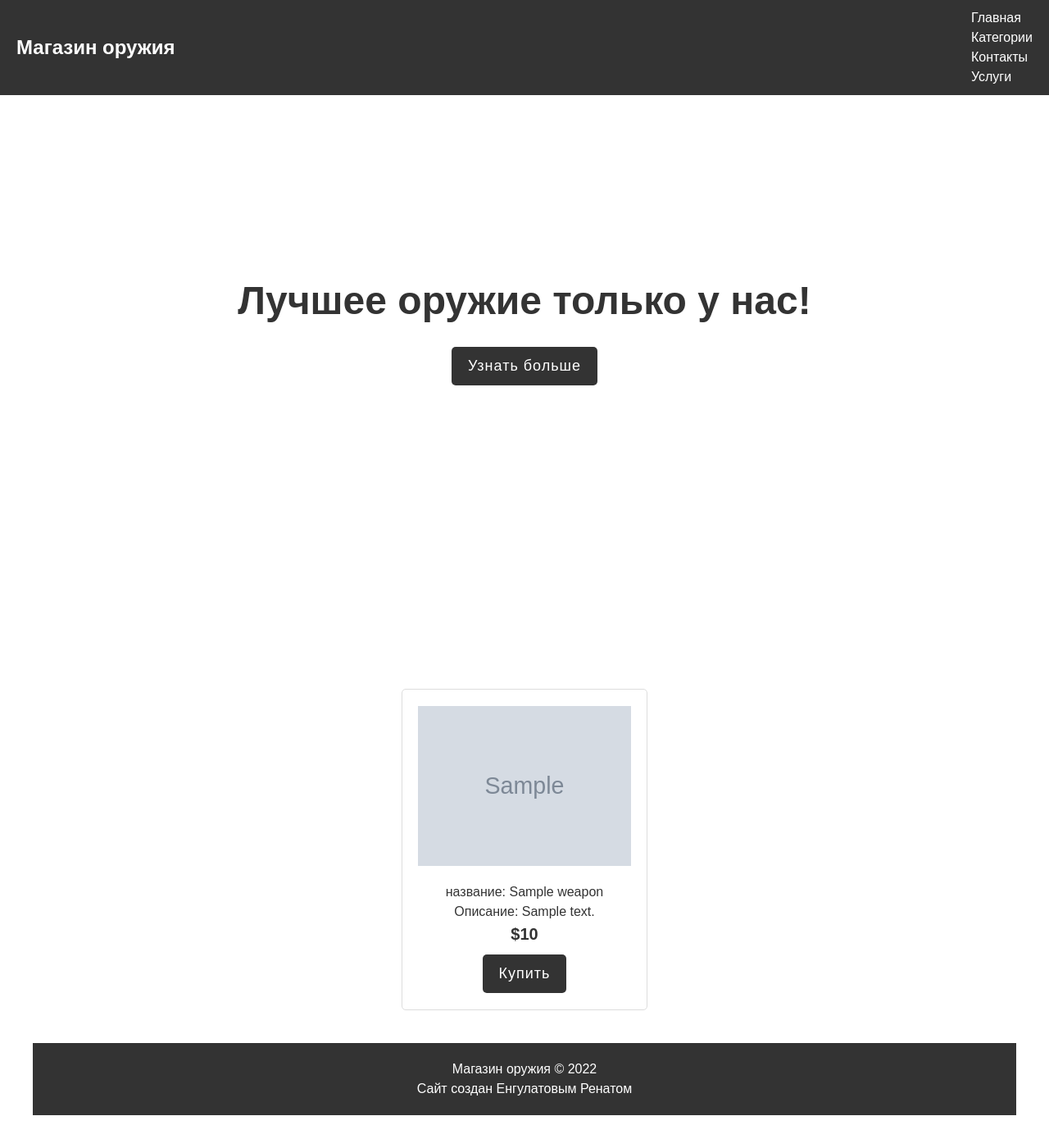
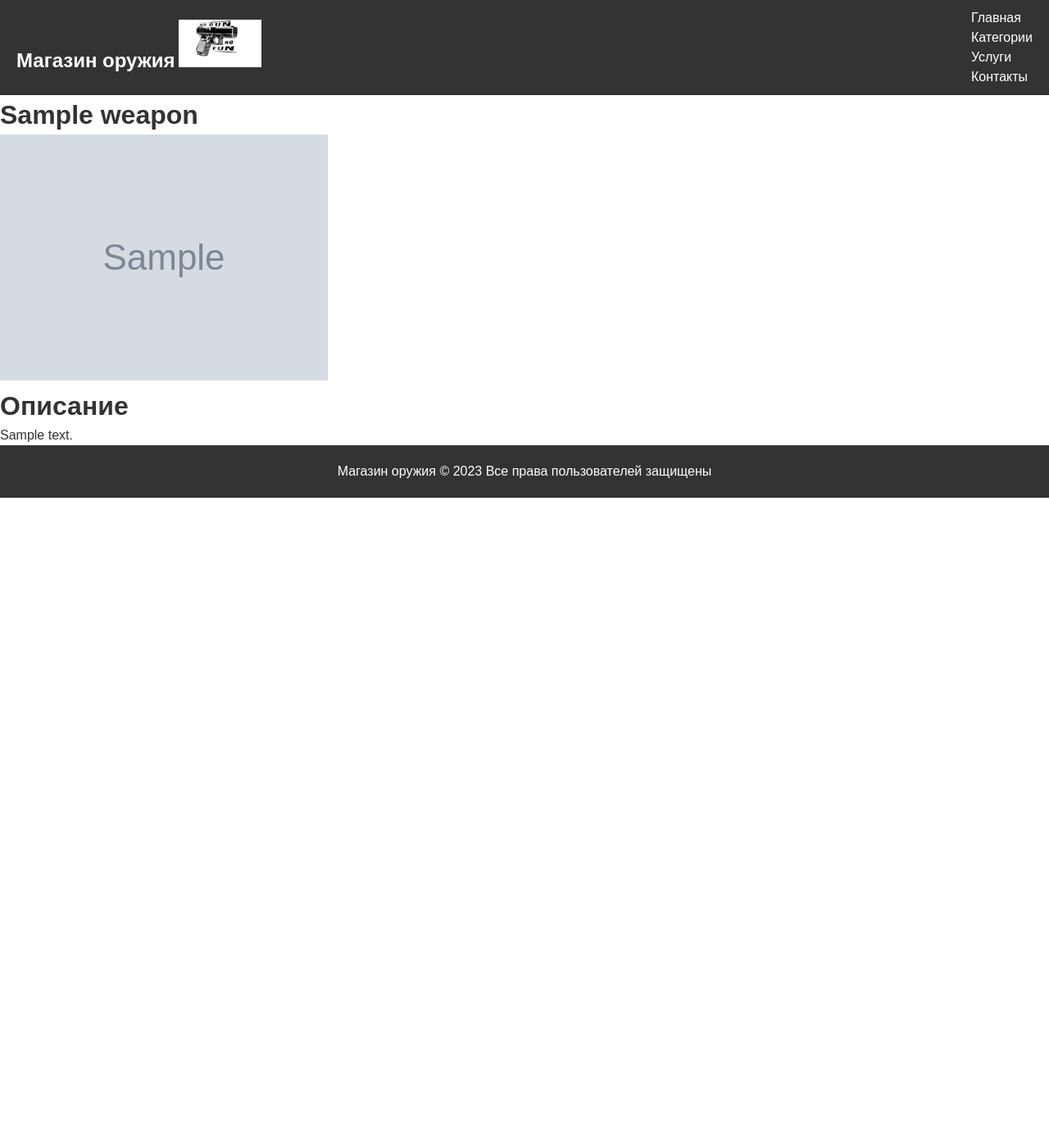
Before and after one commit to PatyHard/123, a Django app: page /weapons-shop/weapon/1/ in a window 1280 px wide. Shown: the whole page at 82% size. After the commit the page ends 607 px from the top, so only its background shows below. Run offline with Django 4.2, Linux system fonts and the light colour scheme; tables that the repository leaves empty hold one stand-in row (values such as "Sample post"); grey boxes marked "Sample" are stand-in pictures.

Commit message:
add contact page and update weapon_detail.html

```diff
--- a/gunshop/settings.py
+++ b/gunshop/settings.py
@@ -80,7 +80,7 @@ USE_I18N = True
 
 USE_TZ = True
 
-STATIC_URL = 'static/'
+STATIC_URL = '/static/'
 MEDIA_URL = 'media/'
 MEDIA_ROOT = os.path.join(BASE_DIR, 'media/')
 DEFAULT_AUTO_FIELD = 'django.db.models.BigAutoField'
--- a/static/index/style.css
+++ b/static/index/style.css
@@ -31,7 +31,7 @@ header {
   justify-content: space-between;
   align-items: center;
   padding: 10px 20px;
-  position: fixed;
+  /*position: fixed;*/
 }
 
 .logo a {
@@ -150,3 +150,45 @@ footer {
   text-align: center;
   padding: 20px;
 }
+
+.slider-container {
+  max-width: 1348px;
+  position: relative;
+  width: 100%;
+  height: 400px;
+  overflow: hidden;
+  z-index: 1;
+}
+
+.slider {
+  position: absolute;
+  width: 100%;
+  height: 100%;
+  display: flex;
+  animation: slide 10s infinite;
+  padding: 5px;
+  z-index: 2;
+}
+
+.slider img {
+  width: 100%;
+  height: auto;
+}
+
+@keyframes slide {
+  0%, 20% {
+    transform: translateX(0%);
+  }
+  25%, 45% {
+    transform: translateX(-100%);
+  }
+  50%, 70% {
+    transform: translateX(-200%);
+  }
+}
+
+.photo {
+
+  max-height: 500px;
+
+}
--- a/templates/index.html
+++ b/templates/index.html
@@ -24,7 +24,7 @@
               <li><a href="#">Другое</a></li>
             </ul>
           </li>
-          <li><a href="#">Контакты</a></li>
+          <li><a href="{% url 'weapons:contact' %}">Контакты</a></li>
           <li>
             <a href="#">Услуги</a>
             <ul>
--- a/templates/weapons/weapon_detail.html
+++ b/templates/weapons/weapon_detail.html
@@ -1,63 +1,66 @@
 <!DOCTYPE html>
 <html lang="en">
+
 <head>
-    <meta charset="UTF-8" />
-    <meta name="viewport" content="width=device-width, initial-scale=1.0" />
+  <meta charset="UTF-8">
+  <meta name="viewport" content="width=device-width, initial-scale=1.0">
   <title>Магазин оружия</title>
   {% load static %}
    <link rel="stylesheet" href="{% static 'index/style.css' %}">
+<!--  <link rel="shortcut icon" href="../image/лого.jpg" type="image/x-icon" />-->
 </head>
+
 <body>
   <header>
     <div class="logo">
-        <a href="#">Магазин оружия</a>
+      <a href="../index.html">Магазин оружия</a>
+      <img class="logo1" src="{% static 'images/logo.jpg' %}" alt="connect">
     </div>
     <nav>
       <ul>
-          <li><a href="#">Главная</a></li>
+        <li><a href="{% url 'weapons:index' %}">Главная</a></li>
         <li>
-            <a href="#">Категории</a>
+          <a href="">Категории</a>
           <ul>
-              <li><a href="#">Огнестрельное оружие</a></li>
-              <li><a href="#">Холодное оружие</a></li>
-              <li><a href="#">Охотничье оружие</a></li>
-              <li><a href="#">Другое</a></li>
+            <li><a href="">Огнестр. оружие</a></li>
+            <li><a href="">Холодное оружие</a></li>
+            <li><a href="">Охотничье оружие</a></li>
+            <li><a href="">Другое</a></li>
           </ul>
         </li>
-          <li><a href="#">Контакты</a></li>
         <li>
-            <a href="#">Услуги</a>
+          <a href="">Услуги</a>
           <ul>
-              <li><a href="#">Покупка</a></li>
-              <li><a href="#">Продажа</a></li>
-              <li><a href="#">Аренда</a></li>
-              <li><a href="#">Ремонт</a></li>
+            <li><a href="">Покупка</a></li>
+            <li><a href="">Продажа</a></li>
+            <li><a href="">Аренда</a></li>
+            <li><a href="">Ремонт</a></li>
           </ul>
         </li>
+        <li><a href="{% url 'weapons:contact' %}">Контакты</a></li>
       </ul>
     </nav>
   </header>
   <main>
-      <section class="hero-section">
-        <h1>Лучшее оружие только у нас!</h1>
-        <a href="#" class="btn">Узнать больше</a>
-      </section>
-      <div class="product-section">
     {% block content %}
-		  <div class="product">
-		     <img src="{{ weapon.image.url}}" alt="connect">
-		  <p><a href="{% url 'weapons:weapon_info' weapon.id  %}">
-                                     название: {{ weapon.title }}</a></p>
-			  <p class="description">Описание: {{ weapon.description }}</p>
-		    <p class="price">${{ weapon.price }}</p>
-		    <a href="#" class="btn">Купить</a>
+          <div class="content">
+            <div class="block-left">
+              <h1 class="text2"> {{ weapon.title }} </h1>
+                  <img  class="photo" src="{{ weapon.image.url}}" alt="connect">
+                   <div class="text2">
+                     <h1>Описание</h1></div>
+                   <div class="text1">
+                  <p>{{ weapon.description }}</p>
+                 </div>
+            </div>
+            <div class="block-right">
+            </div>
           </div>
     {% endblock %}
+  </main>
   <footer>
-      <p>Магазин оружия &copy; 2022</p>
-	  <p>Сайт создан Енгулатовым Ренатом</p>
+    <p>Магазин оружия &copy; 2023 Все права пользователей защищены</p>
   </footer>
-      </div>
-    </main>
 </body>
+
 </html>
--- a/weapons/urls.py
+++ b/weapons/urls.py
@@ -1,12 +1,13 @@
 from django.conf import settings
 from django.conf.urls.static import static
 from django.urls import path
-from .views import AllWeaponsView, WeaponDetailView
+from .views import AllWeaponsView, WeaponDetailView, Contact
 
 app_name = 'weapons'
 
 urlpatterns = [
     path('', AllWeaponsView.as_view(), name='index'),
+    path('contact/', Contact.as_view(), name='contact'),
     path('weapon/<int:pk>/', WeaponDetailView.as_view(), name='weapon_info'),
 ]
 if settings.DEBUG:
--- a/weapons/views.py
+++ b/weapons/views.py
@@ -1,4 +1,5 @@
-from django.views.generic import ListView, CreateView, DeleteView, UpdateView, DetailView
+from django.views.generic import ListView, CreateView, DeleteView, UpdateView, DetailView, \
+    TemplateView
 from .models import Weapon
 
 
@@ -13,3 +14,7 @@ class WeaponDetailView(DetailView):
     """Предстовление вывода оружия по id"""
     model = Weapon
     template_name = 'weapons/weapon_detail.html'
+
+
+class Contact(TemplateView):
+    template_name = 'contact.html'
```
Also changed, not shown: templates/contact.html (added, +109 -0 lines), static/images/logo.jpg (added). Lines whose indentation alone changed are shown as unchanged.
